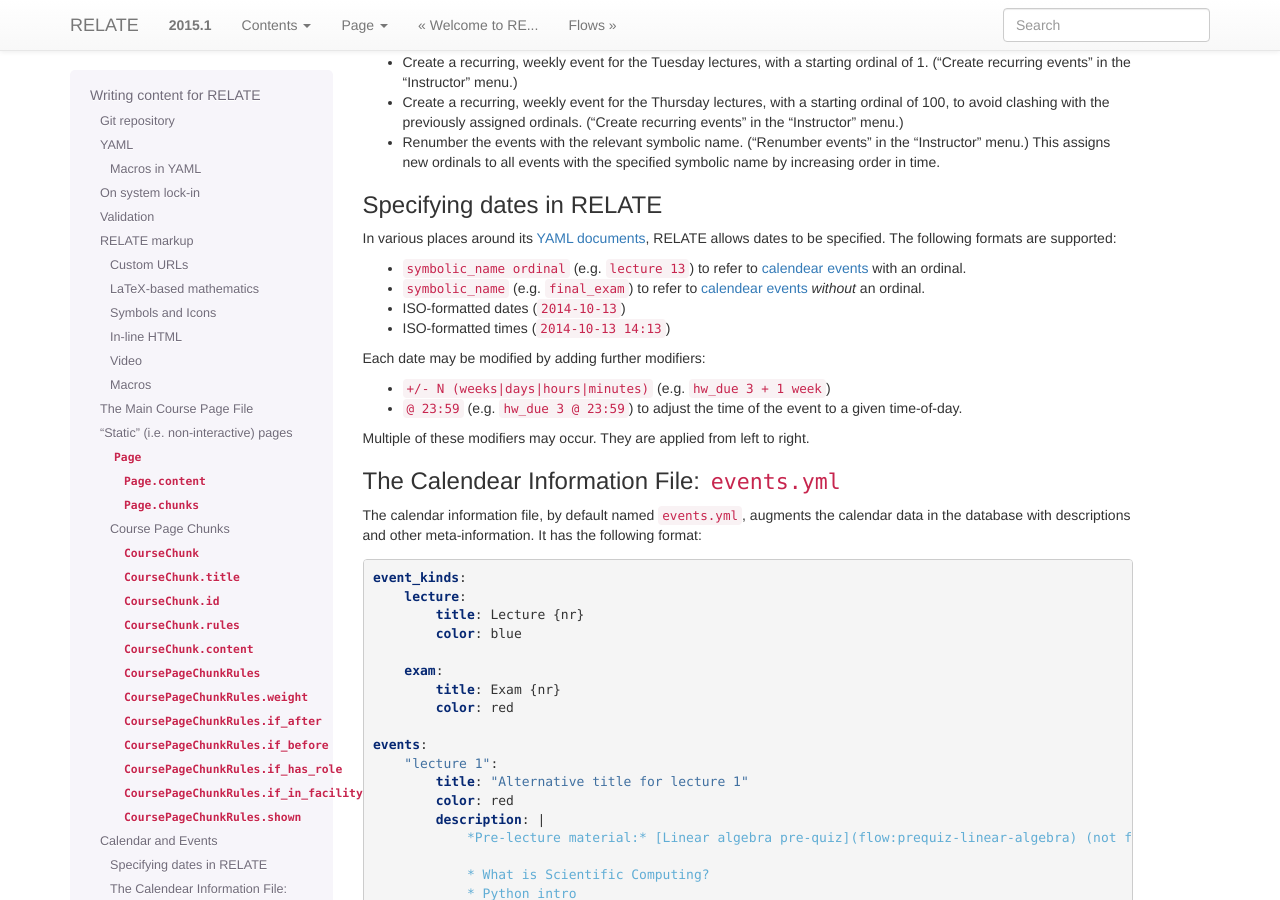
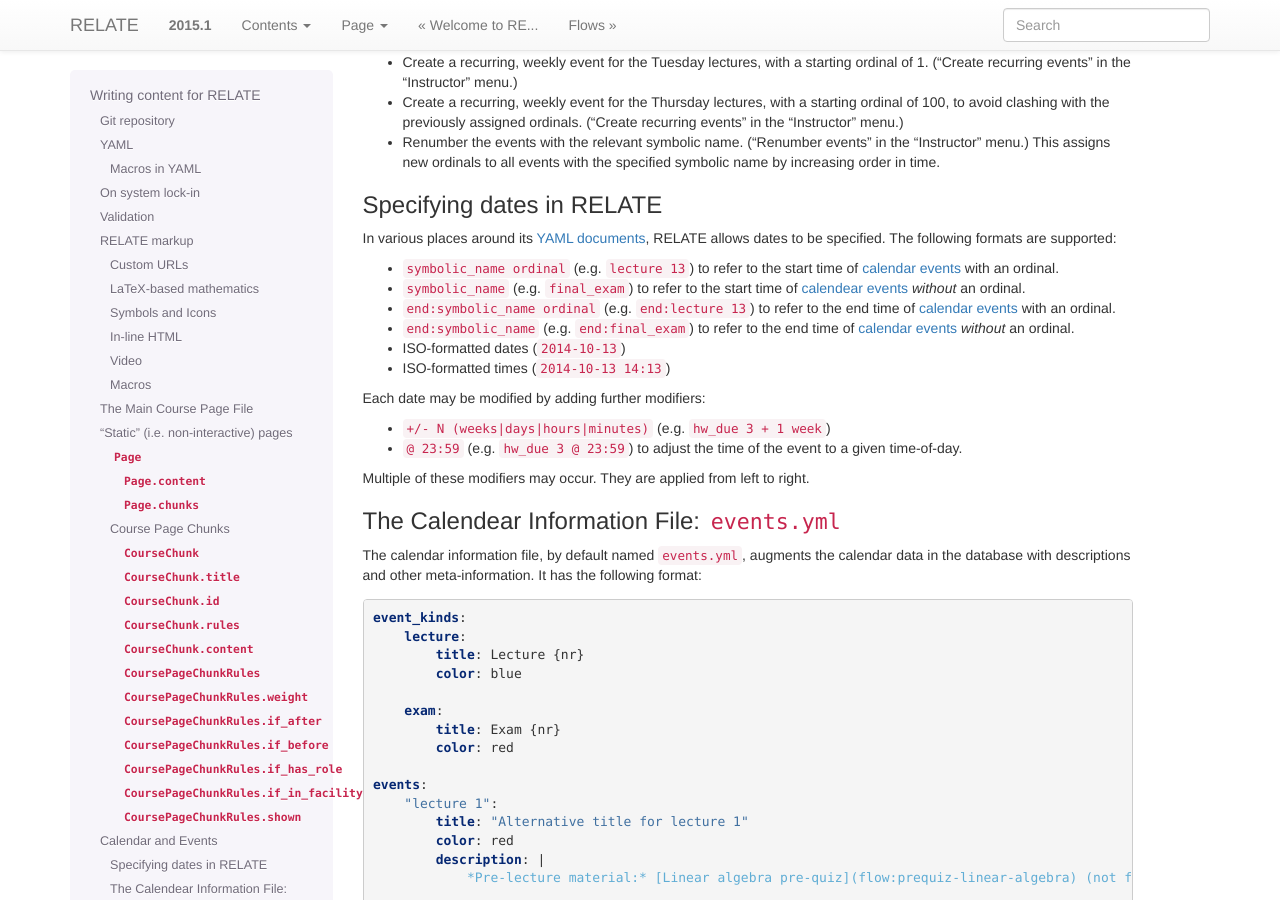
Before and after one commit to inducer/relate, a Sphinx documentation site: the page built from doc/content.rst, in a window 1280 px wide and 900 px high, scrolled down 7018 px. Built offline with Sphinx 7.4.7, drawn with Linux system fonts in a browser that asks for light colours.

Commit message:
Support referring to ends of events in datespecs

```diff
--- a/doc/content.rst
+++ b/doc/content.rst
@@ -542,11 +542,17 @@ Specifying dates in RELATE
 In various places around its :ref:`YAML documents <yaml-files>`, RELATE
 allows dates to be specified. The following formats are supported:
 
-* ``symbolic_name ordinal`` (e.g. ``lecture 13``) to refer to :ref:`calendear
-  events <events>` with an ordinal.
+* ``symbolic_name ordinal`` (e.g. ``lecture 13``) to refer to the start time of
+  :ref:`calendar events <events>` with an ordinal.
 
-* ``symbolic_name`` (e.g. ``final_exam``) to refer to :ref:`calendear events <events>`
-  *without* an ordinal.
+* ``symbolic_name`` (e.g. ``final_exam``) to refer to the start time of
+  :ref:`calendear events <events>` *without* an ordinal.
+
+* ``end:symbolic_name ordinal`` (e.g. ``end:lecture 13``) to refer to the end time
+  of :ref:`calendar events <events>` with an ordinal.
+
+* ``end:symbolic_name`` (e.g. ``end:final_exam``) to refer to the end time of
+  :ref:`calendar events <events>` *without* an ordinal.
 
 * ISO-formatted dates (``2014-10-13``)
 
```
Also changed, not shown: 2 other files.
